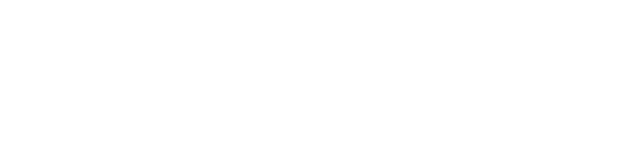
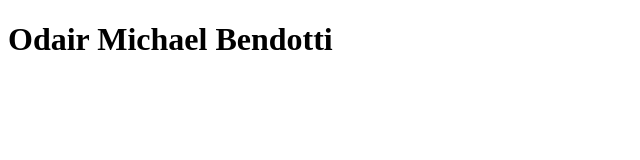
Before and after one commit to Felipevhm/pomodoro-project-SESI-SENAI, a plain HTML site: page index.html in a window 1280 px wide. Shown: the whole page, without its empty margins (0-640 px from the left). Drawn offline with Linux system fonts and the light colour scheme.

Commit message:
Atualização html

```diff
--- a/index.html
+++ b/index.html
@@ -6,6 +6,6 @@
     <title>Document</title>
 </head>
 <body>
-
+    <h1>Odair Michael Bendotti</h1>
 </body>
 </html>
```
